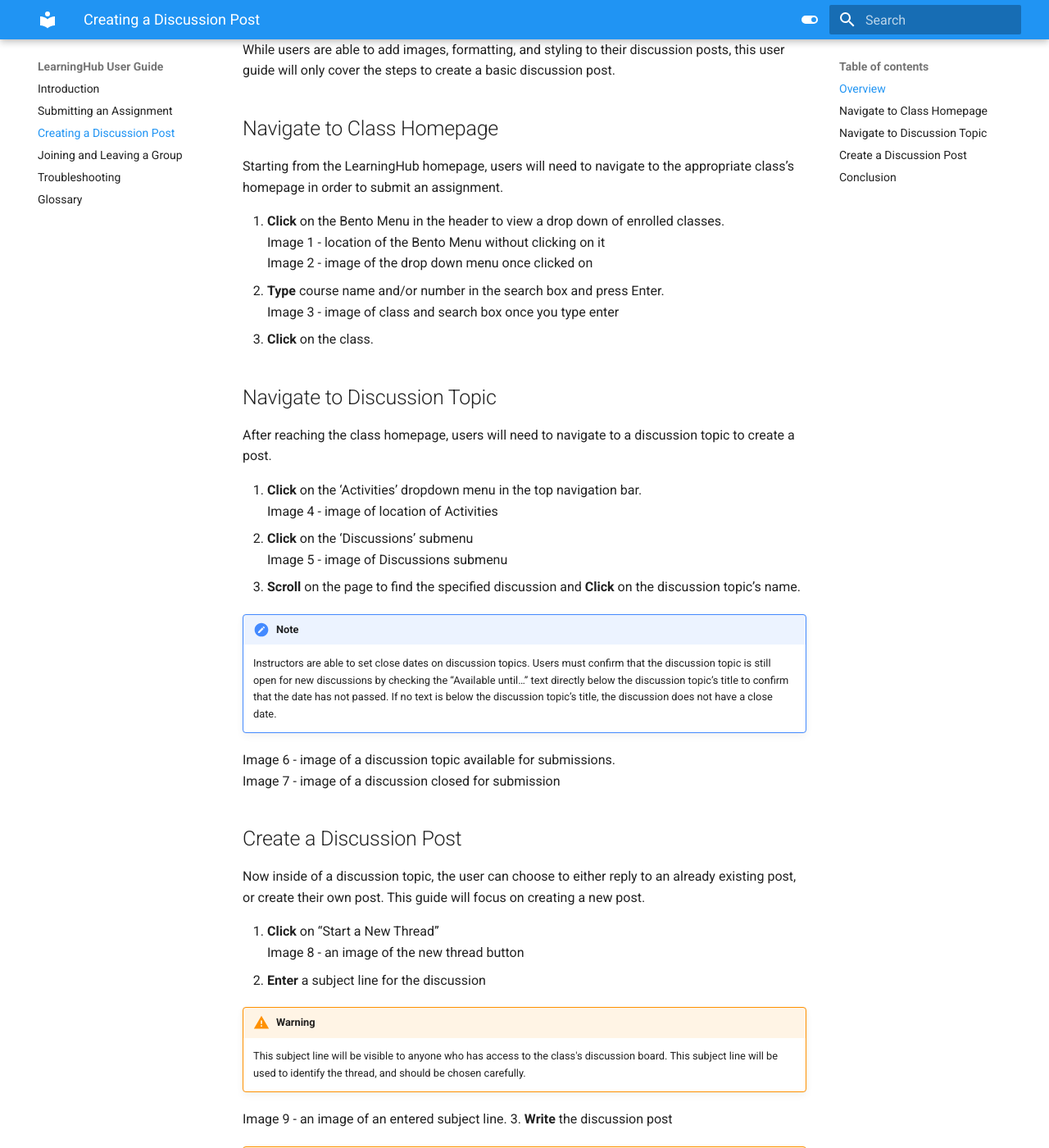
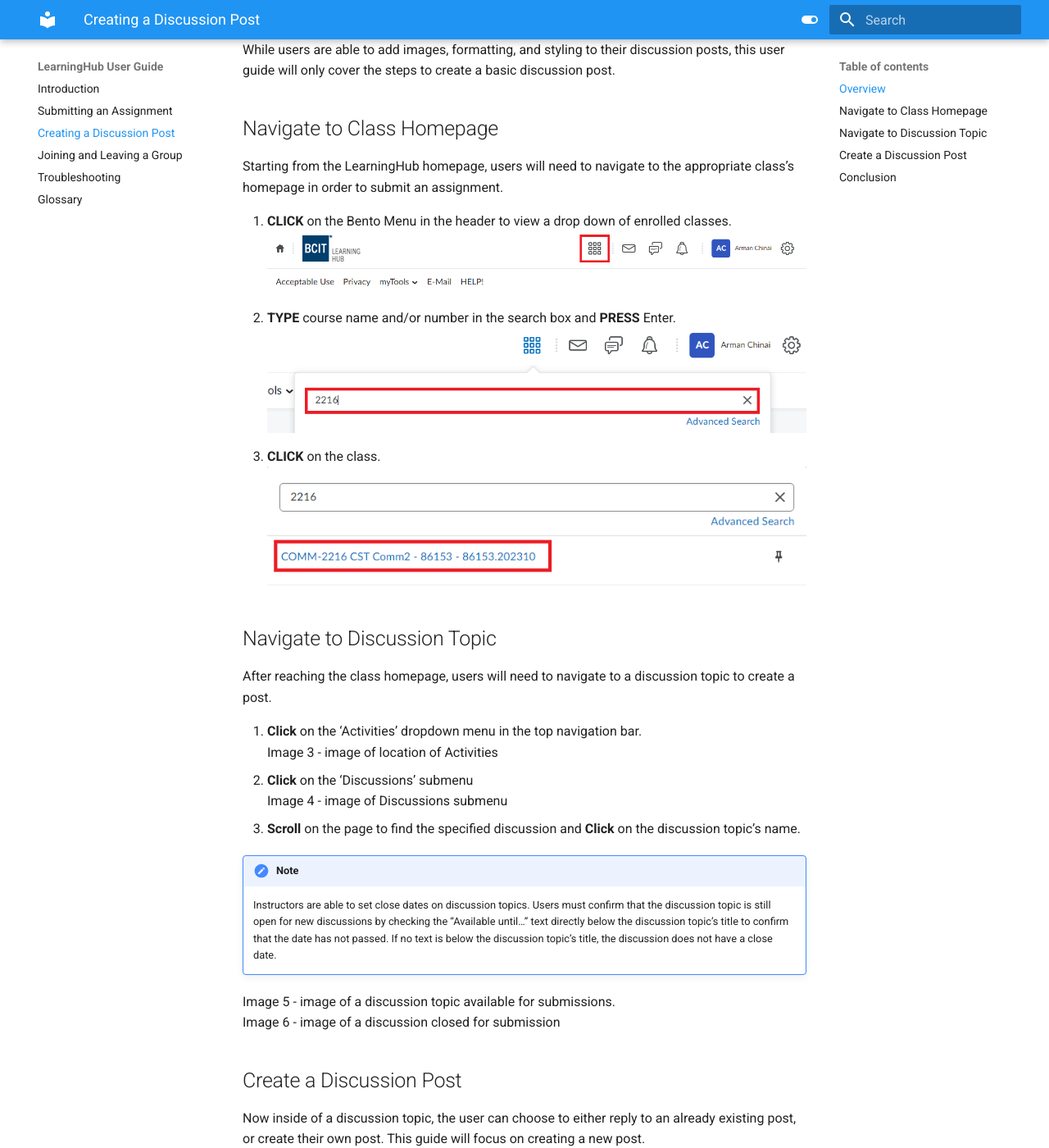
Before and after one commit to ChinaiArman/LearningHubUserGuide, an MkDocs documentation site: the page built from docs/CreatingaDiscussionPost.md, in a window 1280 px wide and 1400 px high, scrolled down 234 px. Shown: the whole window at 82% size. Built offline with MkDocs 1.6.1 and Material for MkDocs 9.7.7, drawn with Linux system fonts in a browser that asks for light colours; some of the changed text lies outside the part shown.

Commit message:
Add universal step images

```diff
--- a/docs/CreatingaDiscussionPost.md
+++ b/docs/CreatingaDiscussionPost.md
@@ -8,53 +8,53 @@
 
 Starting from the LearningHub homepage, users will need to navigate to the appropriate class’s homepage in order to submit an assignment.
 
-1. **Click** on the Bento Menu in the header to view a drop down of enrolled classes.
-   Image 1 - location of the Bento Menu without clicking on it
-   Image 2 - image of the drop down menu once clicked on
-1. **Type** course name and/or number in the search box and press Enter.
-   Image 3 - image of class and search box once you type enter
-1. **Click** on the class.
+1. **CLICK** on the Bento Menu in the header to view a drop down of enrolled classes.
+   ![Bento menu](./images/taskx_image1.png)
+2. **TYPE** course name and/or number in the search box and **PRESS** Enter.
+   ![Search bar](./images/taskx_image2.png)
+3. **CLICK** on the class.
+   ![Class menu](./images/taskx_image3.png)
 
 ## Navigate to Discussion Topic
 
 After reaching the class homepage, users will need to navigate to a discussion topic to create a post.
 
 1. **Click** on the ‘Activities’ dropdown menu in the top navigation bar.
-   Image 4 - image of location of Activities
+   Image 3 - image of location of Activities
 2. **Click** on the ‘Discussions’ submenu
-   Image 5 - image of Discussions submenu
+   Image 4 - image of Discussions submenu
 3. **Scroll** on the page to find the specified discussion and **Click** on the discussion topic’s name.
 
 !!! note
       Instructors are able to set close dates on discussion topics. Users must confirm that the discussion topic is still open for new discussions by checking the “Available until…” text directly below the discussion topic’s title to confirm that the date has not passed. If no text is below the discussion topic’s title, the discussion does not have a close date.
 
-   Image 6 - image of a discussion topic available for submissions.
-   Image 7 - image of a discussion closed for submission
+   Image 5 - image of a discussion topic available for submissions.
+   Image 6 - image of a discussion closed for submission
 
 ## Create a Discussion Post
 
 Now inside of a discussion topic, the user can choose to either reply to an already existing post, or create their own post. This guide will focus on creating a new post.
 
 1. **Click** on “Start a New Thread”
-   Image 8 - an image of the new thread button
+   Image 7 - an image of the new thread button
 2. **Enter** a subject line for the discussion
 
 !!! warning
       This subject line will be visible to anyone who has access to the class's discussion board. This subject line will be used to identify the thread, and should be chosen carefully.
 
-   Image 9 - an image of an entered subject line.
+   Image 8 - an image of an entered subject line.
 3. **Write** the discussion post
 
 !!! warning
       The contents of the discussion post will be visible to anyone who has access to the class’s discussion board.
 
-   Image 10 - an image of the posted discussion.
+   Image 9 - an image of the posted discussion.
 4. **Click** on “Post”
-   Image 11 - an image of the post button
+   Image 10 - an image of the post button
 
 !!! success
       Upon successfully creating a new discussion post, the discussion post will now be viewable at the top of the discussion board. The post will also be searchable by the subject line entered in the earlier steps.
-      Image 12 - image of discussion board with post
+      Image 11 - image of discussion board with post
 
 ## Conclusion
 
```
Also changed, not shown: docs/JoiningandLeavingaGroup.md (+6 -6 lines), docs/SubmittinganAssignment.md (+6 -6 lines), docs/images/taskx_image1.png (added), docs/images/taskx_image2.png (added), docs/images/taskx_image3.png (added).
